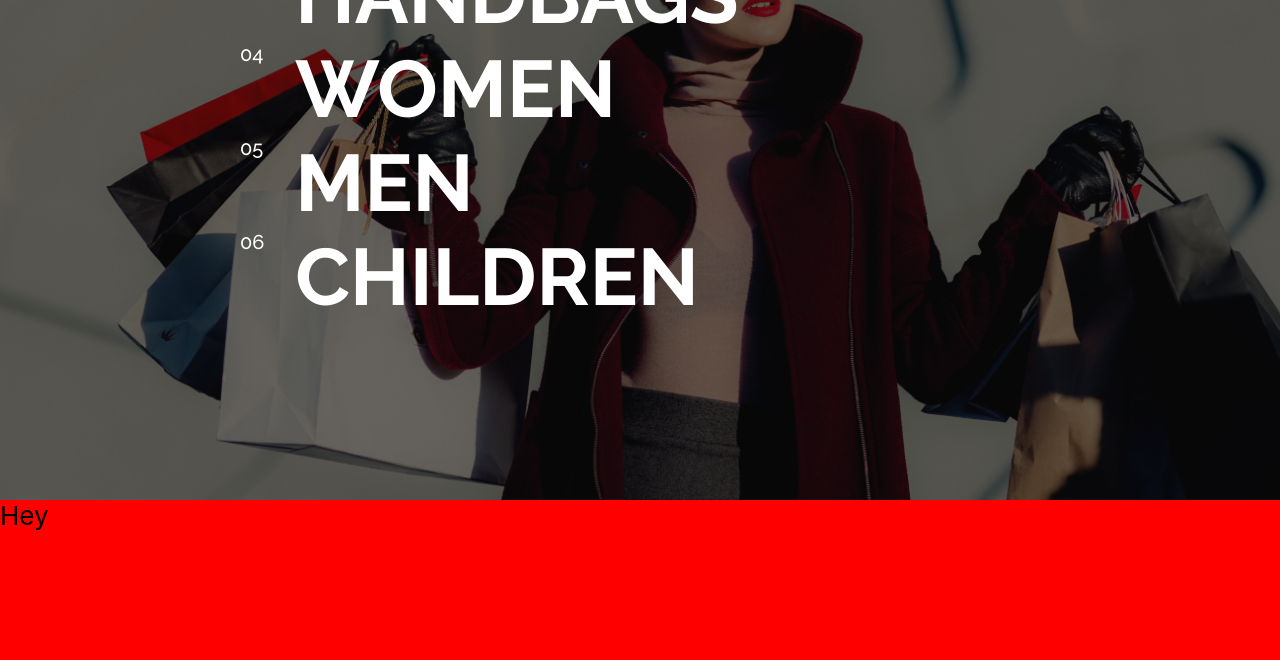
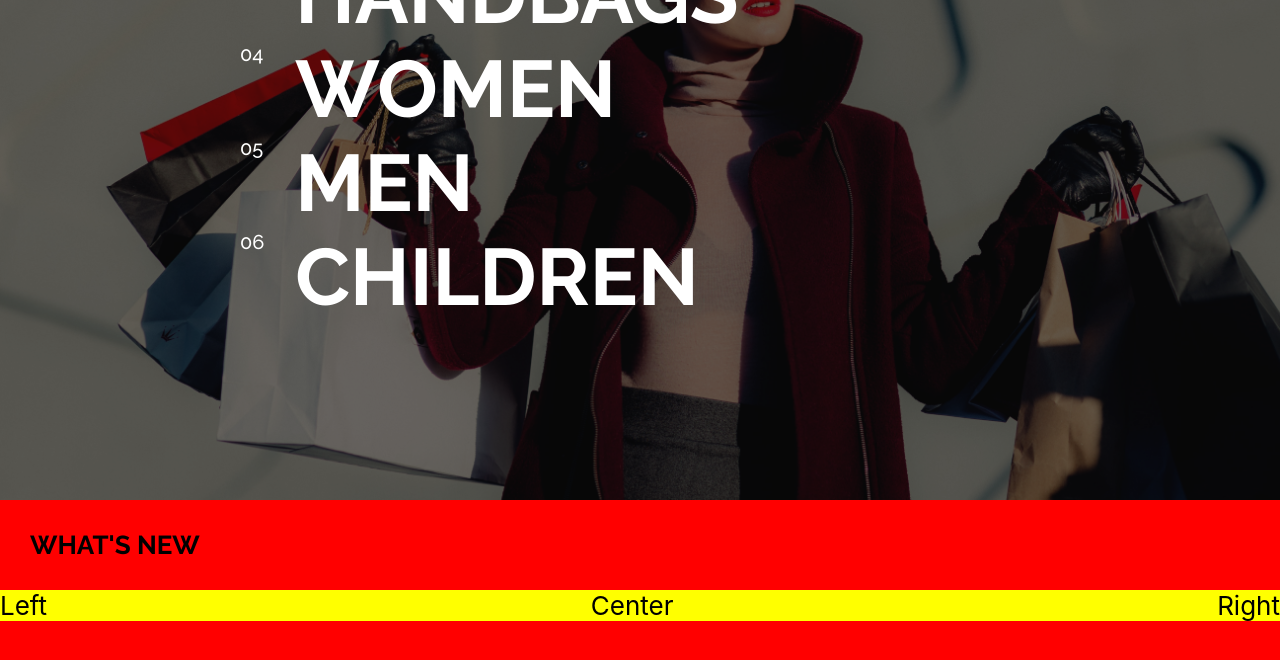
Before and after one commit to vibe-coder/gucci-website-main, a React (Create React App) app in the folder gucci-website/: page / in a window 1280 px wide. Shown: the part 2700-3360 px from the top of the page. Built offline with nearby package versions, Linux system fonts and the light colour scheme.

Commit message:
Section 4

```diff
--- a/gucci-website/src/home-page/Section-4.js
+++ b/gucci-website/src/home-page/Section-4.js
@@ -3,7 +3,14 @@ import "../styling/section-four.css"
 
 function SectionFour(){
   return (
-    <div className="section-four">Hey</div>
+    <div className="section-four">
+      <h4>WHAT'S NEW</h4>
+      <div>
+        <div className="left-row">Left</div>
+        <div className="center-row">Center</div>
+        <div className="right-row">Right</div>
+      </div>
+    </div>
   )
 }
 
--- a/gucci-website/src/styling/section-four.css
+++ b/gucci-website/src/styling/section-four.css
@@ -1,4 +1,20 @@
 .section-four{
   height: 100vh;
+  /* padding: 30px 30px; */
   background-color: red;
 }
+
+.section-four>h4{
+  font-family: Raleway;
+  margin: 0;
+  padding: 30px 30px;
+
+}
+
+.section-four>div{
+  display: flex;
+  justify-content: space-between;
+  background-color: yellow;
+  column-gap: 20px;
+  row-gap: 20px;
+}
```
